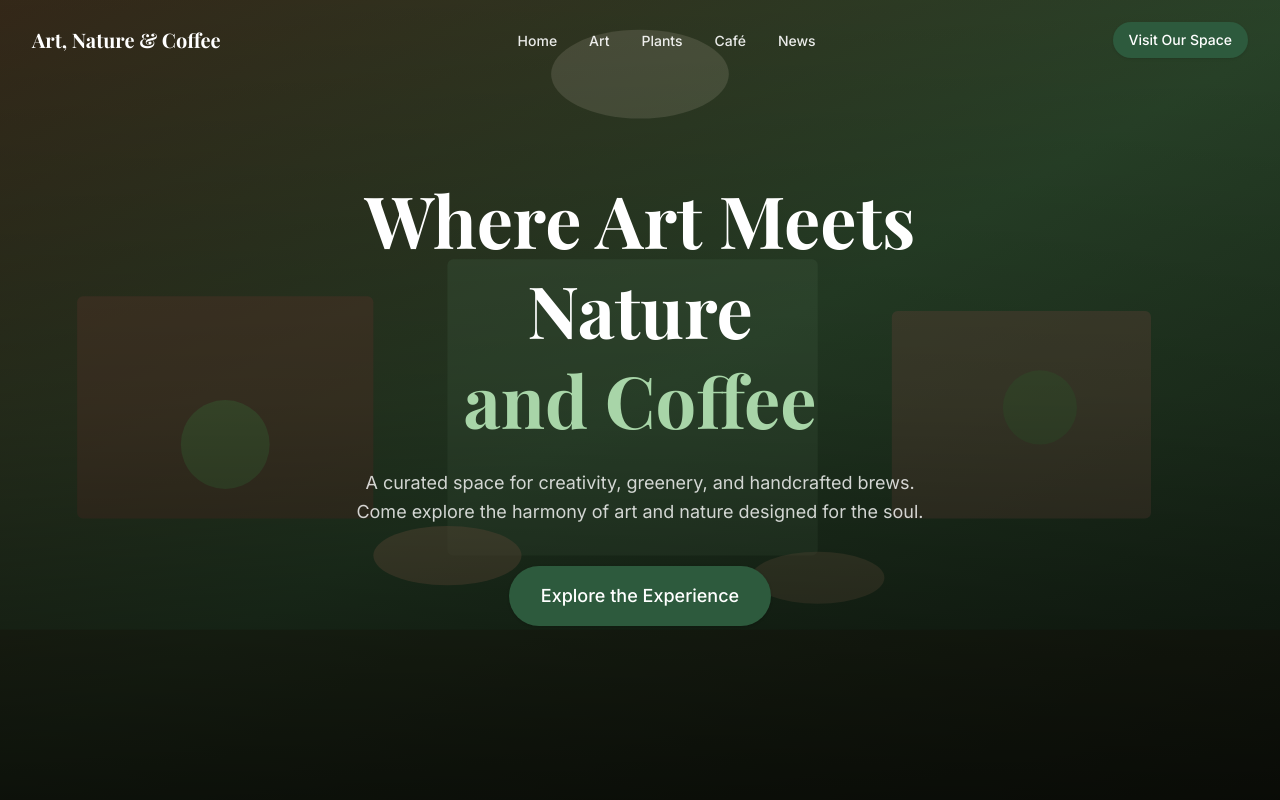
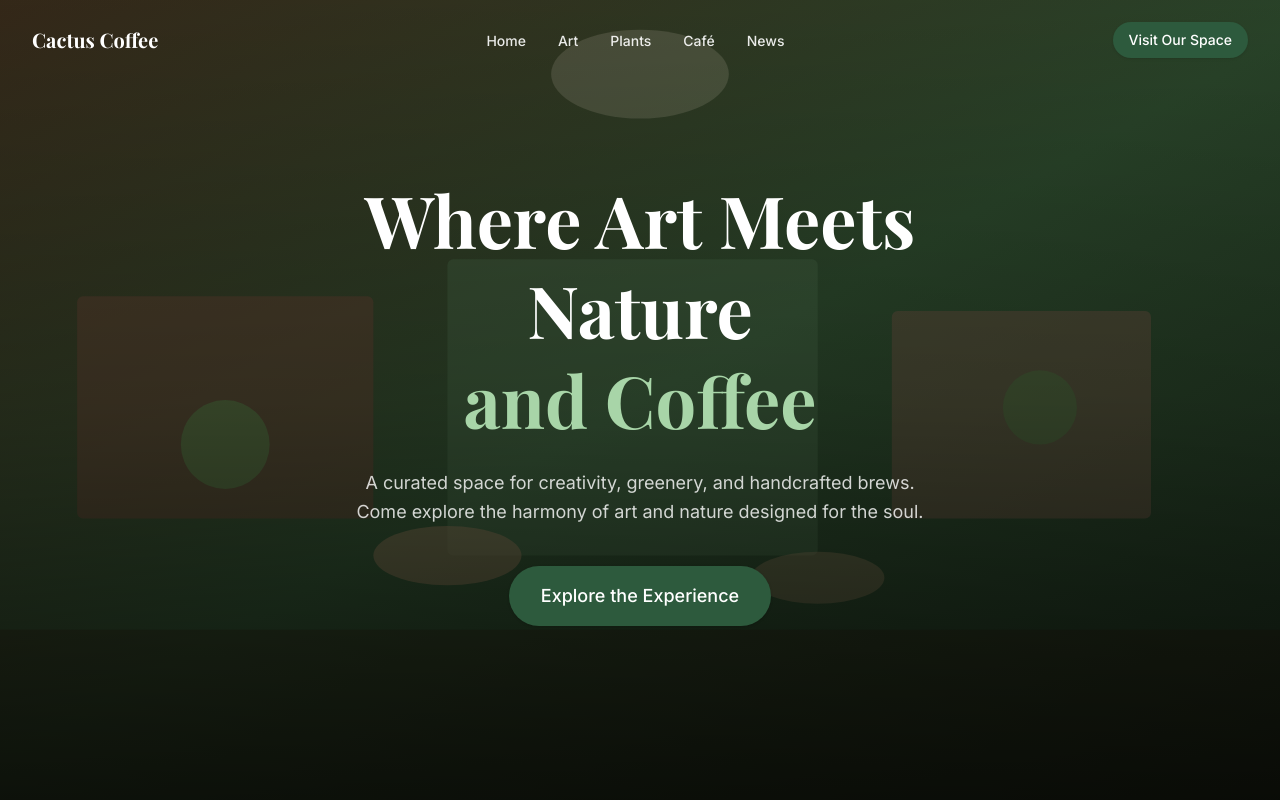
Before and after one commit to zoonfeedback-lab/cactus-coffee, a Next.js app: page / in a window 1280 px wide. Shown: the top 800 px of the page. Built offline with nearby package versions, Linux system fonts and the light colour scheme; a web font is replaced by a local one.

Commit message:
changes the brnad name to cactus coffee

```diff
--- a/src/components/layout/Navbar.tsx
+++ b/src/components/layout/Navbar.tsx
@@ -42,8 +42,8 @@ export default function Navbar() {
                         className={`shrink-0 font-heading text-base font-bold transition-colors duration-300 sm:text-xl ${scrolled ? 'text-primary' : 'text-white'
                             }`}
                     >
-                        <span className="sm:hidden">ANC</span>
-                        <span className="hidden sm:inline">Art, Nature &amp; Coffee</span>
+                        <span className="sm:hidden">Cactus Coffee</span>
+                        <span className="hidden sm:inline">Cactus Coffee</span>
                     </Link>
 
                     {/* Desktop links */}
@@ -74,8 +74,8 @@ export default function Navbar() {
                     <button
                         type="button"
                         className={`flex h-10 w-10 shrink-0 items-center justify-center rounded-lg transition-colors md:hidden ${scrolled
-                                ? 'text-text-main hover:bg-accent/10'
-                                : 'text-white hover:bg-white/10'
+                            ? 'text-text-main hover:bg-accent/10'
+                            : 'text-white hover:bg-white/10'
                             }`}
                         onClick={() => setMobileOpen((prev) => !prev)}
                         aria-expanded={mobileOpen}
```
